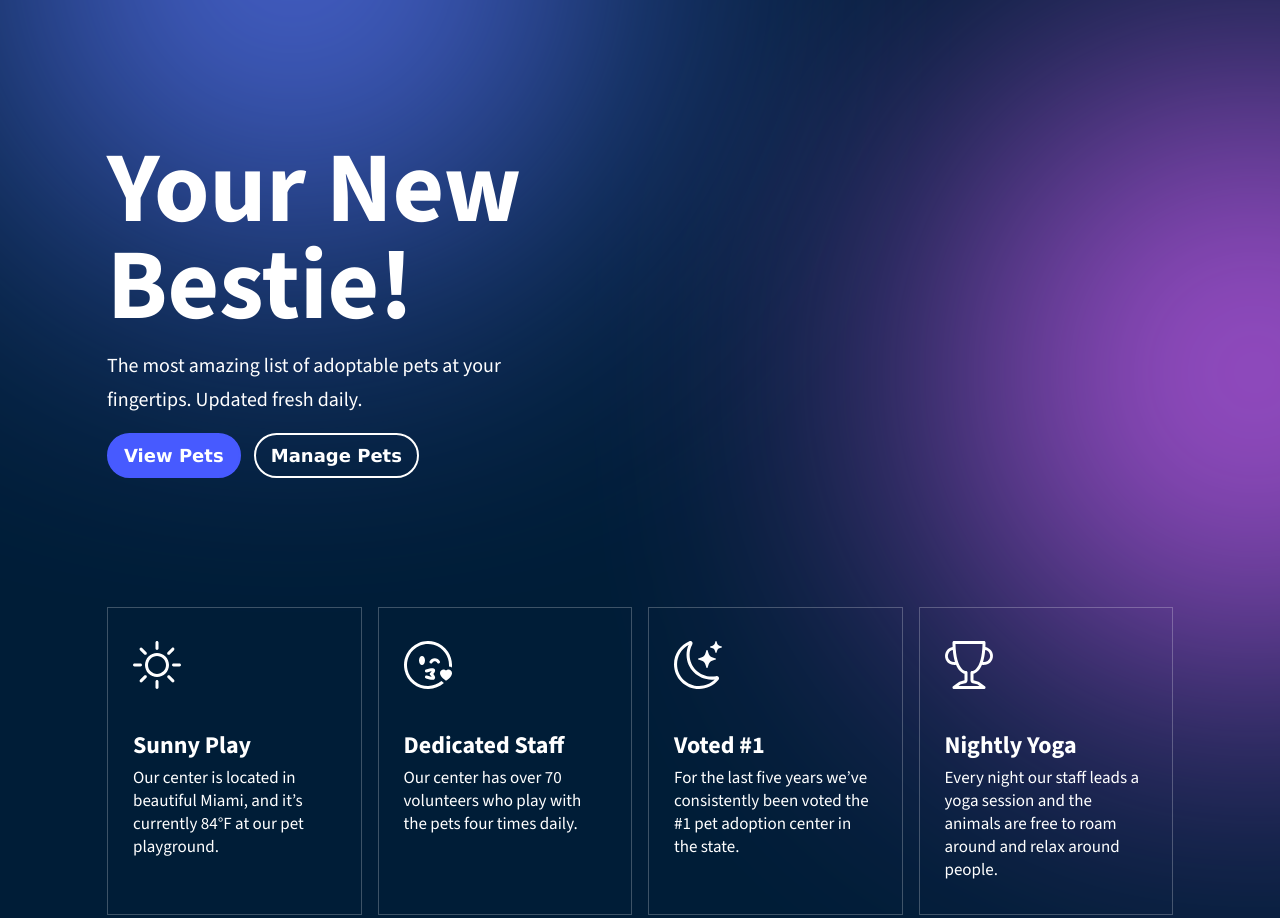
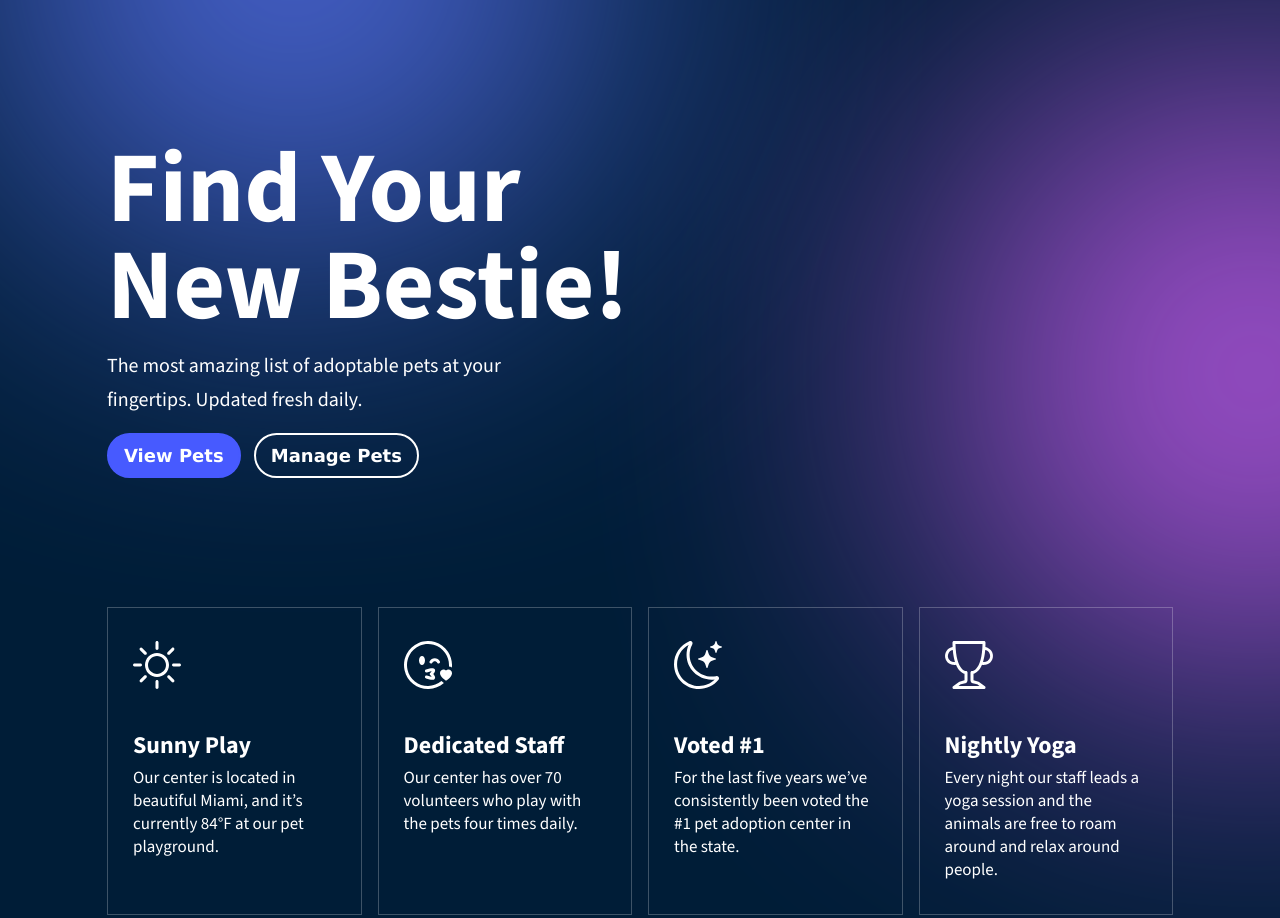
Before and after one commit to jao-rey/adopt-pets, a plain HTML site: page index.html in a window 1280 px wide. Shown: the top 918 px of the page. Drawn offline with nearby package versions, Linux system fonts and the light colour scheme.

Commit message:
Undo the Update index.html

```diff
--- a/index.html
+++ b/index.html
@@ -16,7 +16,7 @@
         <div class="circle-2"></div>
 
         <div class="actual-top-content">
-          <h1>Your New Bestie!</h1>
+          <h1>Find Your New Bestie!</h1>
           <p class="intro-text">The most amazing list of adoptable pets at your fingertips. Updated fresh daily.</p>
           <div class="intro-buttons">
             <a href="#" class="our-btn utility-mr">View Pets</a>
```
